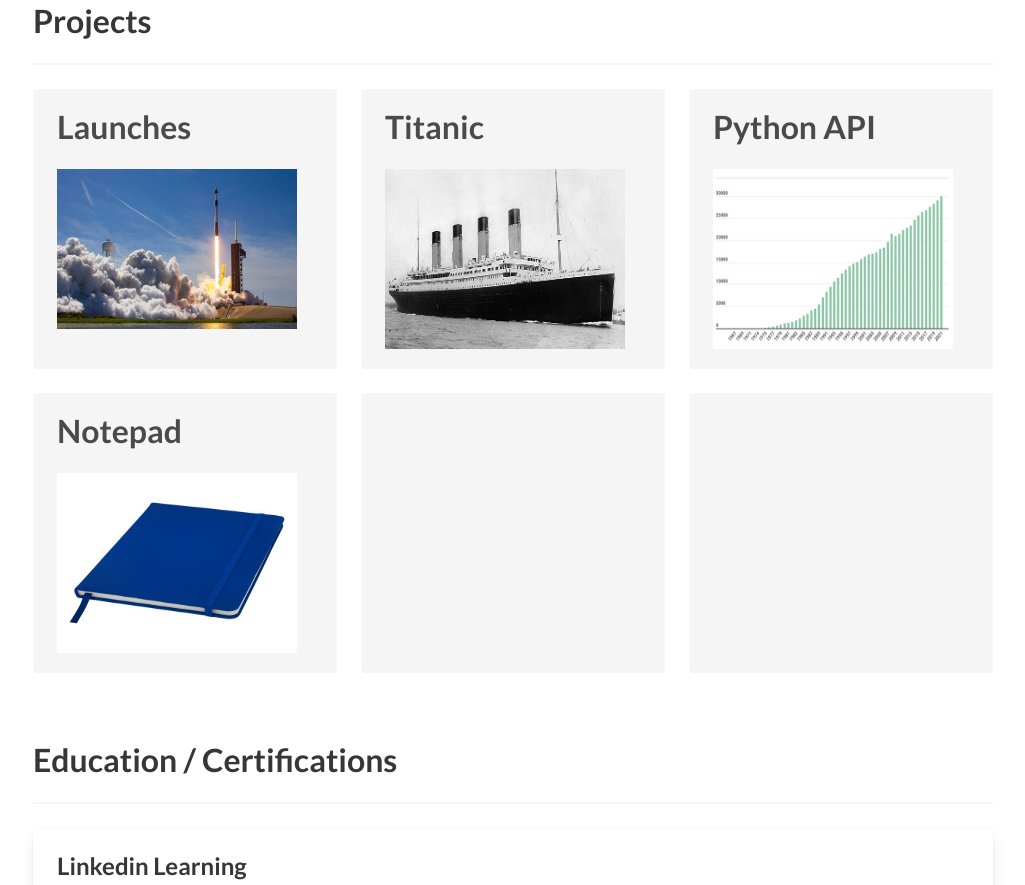
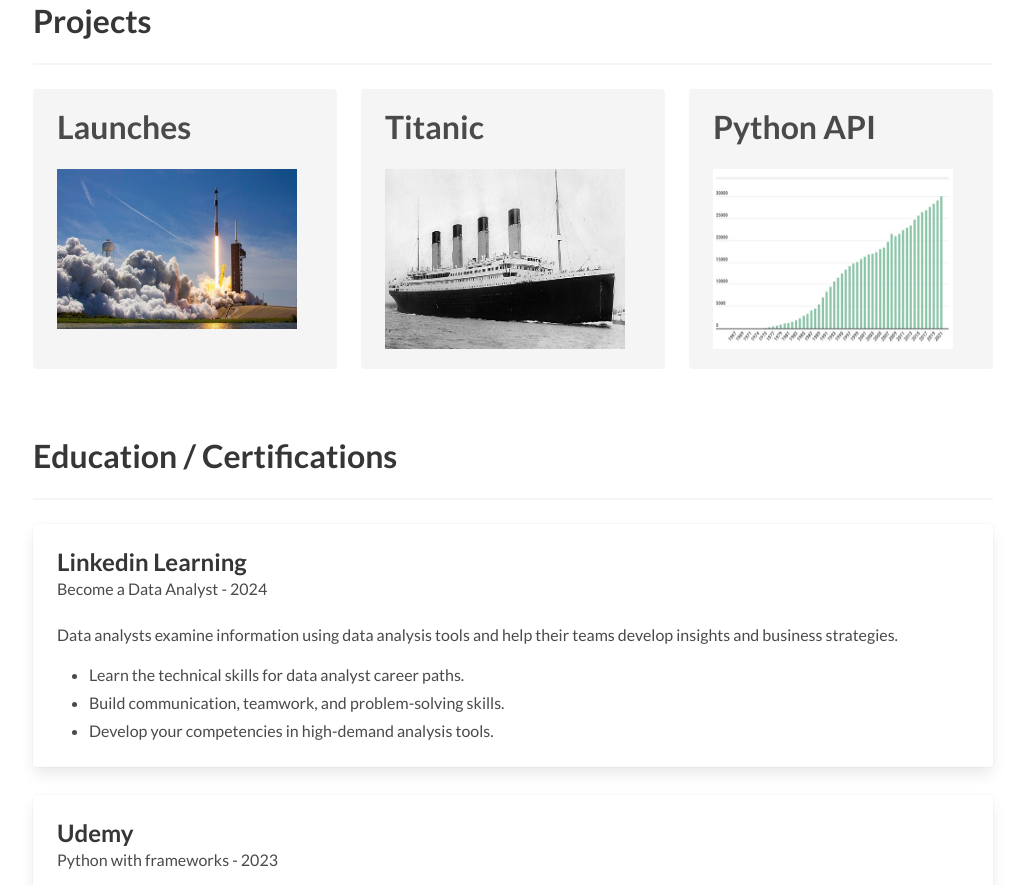
Before and after one commit to alancastillowerner/projects, a plain HTML site: page index.html in a window 1280 px wide. Shown: the part 701-1586 px from the top of the page, without its empty margins (127-1152 px from the left). Drawn offline with Linux system fonts and the light colour scheme.

Commit message:
Update index.html

```diff
--- a/index.html
+++ b/index.html
@@ -13,12 +13,12 @@
   <nav class="navbar is-primary" role="navigation" aria-label="main navigation">
     <div class="navbar-brand">
       <div class="navbar-item is-hidden-desktop">
-        <a href="https://github.com/mmacneil" class="icon is-large has-text-light">
+        <a href="https://github.com/alancastillowerner" class="icon is-large has-text-light">
           <i class="fab fa-2x fa-github"></i>
         </a>
       </div>
       <div class="navbar-item is-hidden-desktop">
-        <a href="https://fullstackmark.com" class="icon is-large has-text-light">
+        <a href="https://alancastillowerner.github.io/proyects/" class="icon is-large has-text-light">
           <i class="fas fa-2x fa-globe"></i>
         </a>
       </div>
@@ -26,12 +26,12 @@
     <div class="navbar-menu">
       <div class="navbar-end">
         <div class="navbar-item">
-          <a href="https://github.com/mmacneil" class="icon is-large has-text-light">
+          <a href="https://github.com/alancastillowerner" class="icon is-large has-text-light">
             <i class="fab fa-2x fa-github"></i>
           </a>
         </div>
         <div class="navbar-item">
-          <a href="https://fullstackmark.com" class="icon is-large has-text-light">
+          <a href="https://alancastillowerner.github.io/proyects/" class="icon is-large has-text-light">
             <i class="fas fa-2x fa-globe"></i>
           </a>
         </div>
@@ -110,31 +110,6 @@
           </div>
         </div>
       </div>
-      <div class="tile is-ancestor">
-        <div class="tile is-vertical is-12">
-          <div class="tile">
-            <div class="tile is-parent">
-              <article class="tile is-child notification">
-                <p class="title">Notepad</p>
-                <figure class="image is-4by3">
-                  <img class="modal-trigger" data-target="project-4-modal" src="img/project-4-cover.png">
-                </figure>
-              </article>
-            </div>
-            <div class="tile is-parent">
-              <article class="tile is-child notification">
-
-              </article>
-            </div>
-            <div class="tile is-parent">
-              <article class="tile is-child notification">
-
-              </article>
-            </div>
-          </div>
-        </div>
-      </div>
-    </div>
   </section>
 
   <section class="section">
```
